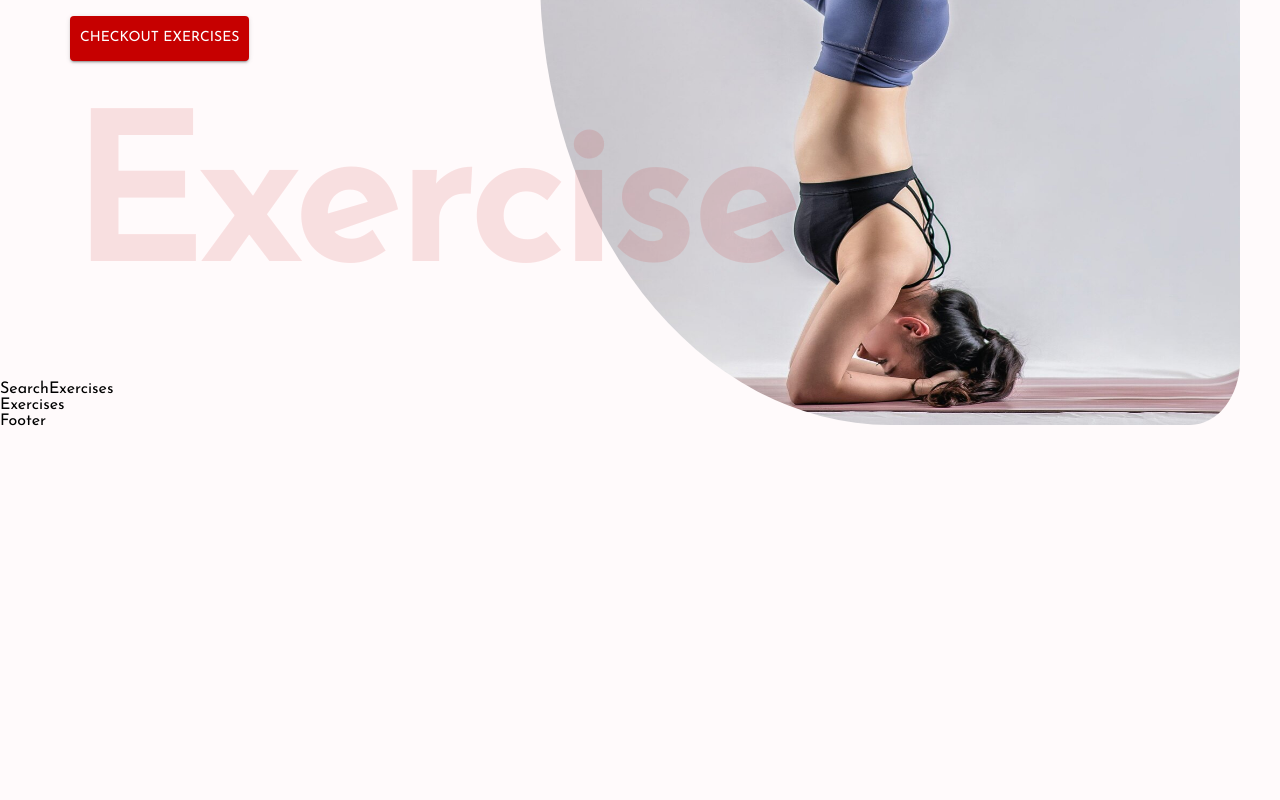
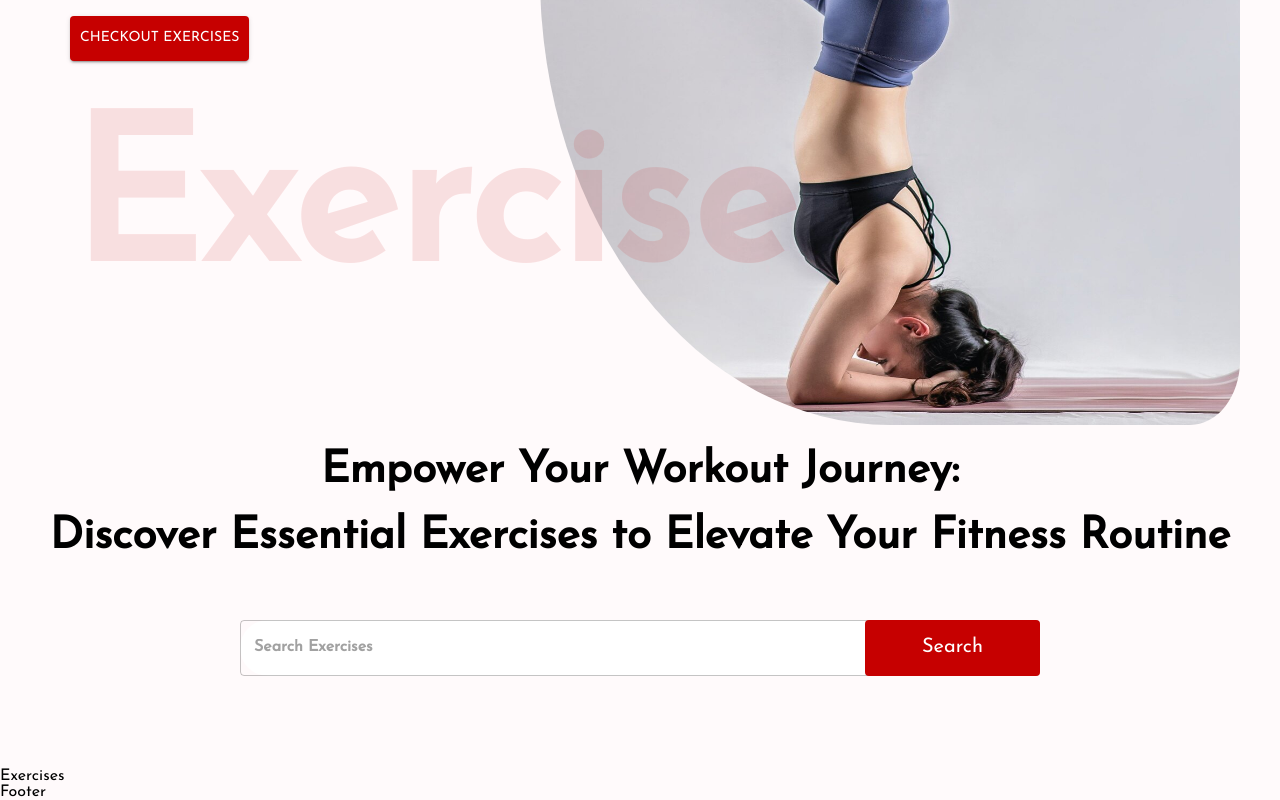
Before and after one commit to anastasia-in-code/gym-app, a React (Create React App) app: page / in a window 1280 px wide. Shown: the part 501-1301 px from the top of the page. Before the commit the page ends 930 px from the top, so only its background shows below. Built offline with nearby package versions, Linux system fonts and the light colour scheme.

Commit message:
search ui

```diff
--- a/src/App.css
+++ b/src/App.css
@@ -18,3 +18,14 @@ body {
     margin-top: -180px;
     border-radius: 70% 10% 10% 70%;
 }
+
+.search-btn:hover {
+    color: #c60000 !important;
+    border: 1px solid #c60000 !important;
+}
+
+@media screen and (max-width:1200px) {
+    .banner-img {
+        display: none;
+    }
+}
--- a/src/components/HomeBanner.jsx
+++ b/src/components/HomeBanner.jsx
@@ -9,7 +9,7 @@ const HomeBanner = () => {
             ml: { sm: '50px' }
         }} position='relative' p='20px'>
             <Typography color='primeRed' fontWeight='600px' fontSize='26px'>
-                Gyp App
+                GymFlex Pro
             </Typography>
             <Typography fontWeight={700} mb='23px' mt='30px'
                 sx={{ fontSize: { lg: '44px', xs: '40px' } }}>
@@ -19,15 +19,15 @@ const HomeBanner = () => {
                 lineHeight='35px' mb={4} href='#exercises'>
                 Elevate Your Strength Every Rep.
             </Typography>
-            <Button variant='contained' color='error' sx={{backgroundColor: 'primeRed', padding:'10px'}}>Checkout Exercises</Button>
+            <Button variant='contained' color='error' sx={{ backgroundColor: 'primeRed', padding: '10px' }}>Checkout Exercises</Button>
             <img className='banner-img' src={bannerImg} />
             <Typography fontWeight={600} color='primeRed' fontSize={200}
-             sx={{
-                opacity:0.1,
-                display: {
-                    lg: 'block',
-                    xs: 'none'
-                }
+                sx={{
+                    opacity: 0.1,
+                    display: {
+                        lg: 'block',
+                        xs: 'none'
+                    }
                 }}>
                 Exercise
             </Typography>
--- a/src/components/Navbar.jsx
+++ b/src/components/Navbar.jsx
@@ -7,7 +7,7 @@ const Navbar = () => {
   return (
     <Stack direction="row" justifyContent='space-between' sx={{ gap: { sm: '123px', xs: '40px' }, mt: { sm: '32px', xs: '20px' }, justifyContent:'none'}} px="20px">
     <Link to="/">
-      <img src={fitLogo} alt="logo" style={{  height: '100px', margin: '0px 20px' }} />
+      <img src={fitLogo} alt="logo" style={{ height: '100px', margin: '0px 20px' }} />
     </Link>
     <Stack
       direction="row"
--- a/src/components/SearchExercises.jsx
+++ b/src/components/SearchExercises.jsx
@@ -1,8 +1,56 @@
-import React from 'react'
+import React, {useEffect, useState} from 'react'
+import { Box, Typography, Stack, Button, TextField } from '@mui/material'
+
+import fetchExercises from '../utils/fetchExercises'
+
 
 const SearchExercises = () => {
+  const [search, setSearch] = useState('')
+  const handleChange =(e) => setSearch(e.target.value.toLowerCase())
+
+  const handleSearchClick =( ) => {
+    if(search) {
+      let data = fetchExercises()
+    }
+  }
+
   return (
-    <div>SearchExercises</div>
+    <Stack alignItems='center' mt='37px' justifyContent='center' p='20px'>
+
+      <Typography fontWeight={700} sx={{fontSize: {lg: '44px', xs:'30px'}}} mb='50px' textAlign='center'>
+      Empower Your Workout Journey: <br/>Discover Essential Exercises to Elevate Your Fitness Routine
+      </Typography>
+
+      <Box position='relative' mb='72px'>
+        <TextField
+        sx={{
+          input: {fontWeight:'700', border: 'none', borderRadius: '20px'},
+          width: {lg:'800px', xs: '350px'},
+          backgroundColor: '#fff',
+          borderRadius: '40px'
+
+        }}
+        height='76px'
+        value={search}
+        onChange={handleChange}
+        placeholder='Search Exercises'
+        />
+
+        <Button  sx={{
+          bgcolor: '#c60000',
+          color: '#fff',
+          textTransform: 'none',
+          width: {lg:'175px', xs: '80px'},
+          fontSize: {lg: '20px', xs: '14px'},
+          height: '56px',
+          position: 'absolute',
+          right:'0'
+        }}
+        onClick={handleSearchClick}
+        className='search-btn'>Search</Button>
+
+      </Box>
+    </Stack>
   )
 }
 
```
Also changed, not shown: src/utils/fetchExercises.js (added).
